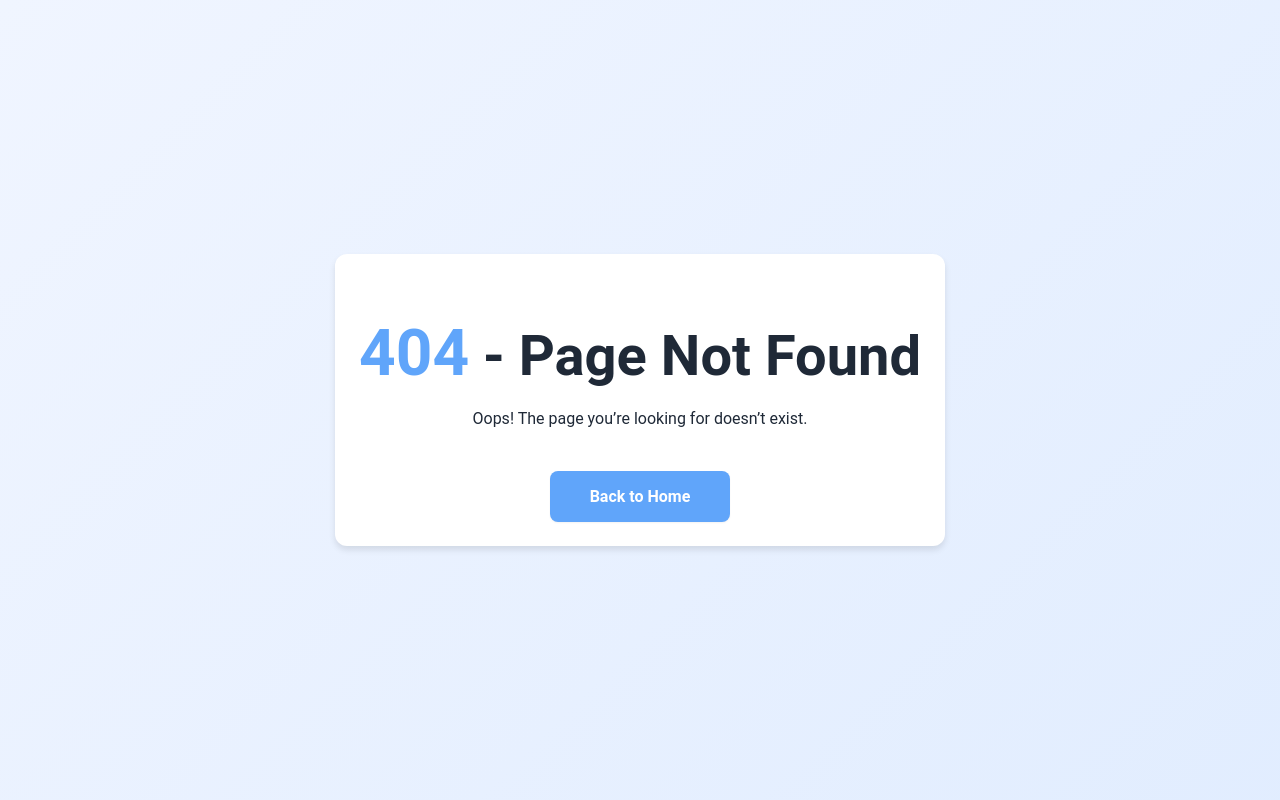
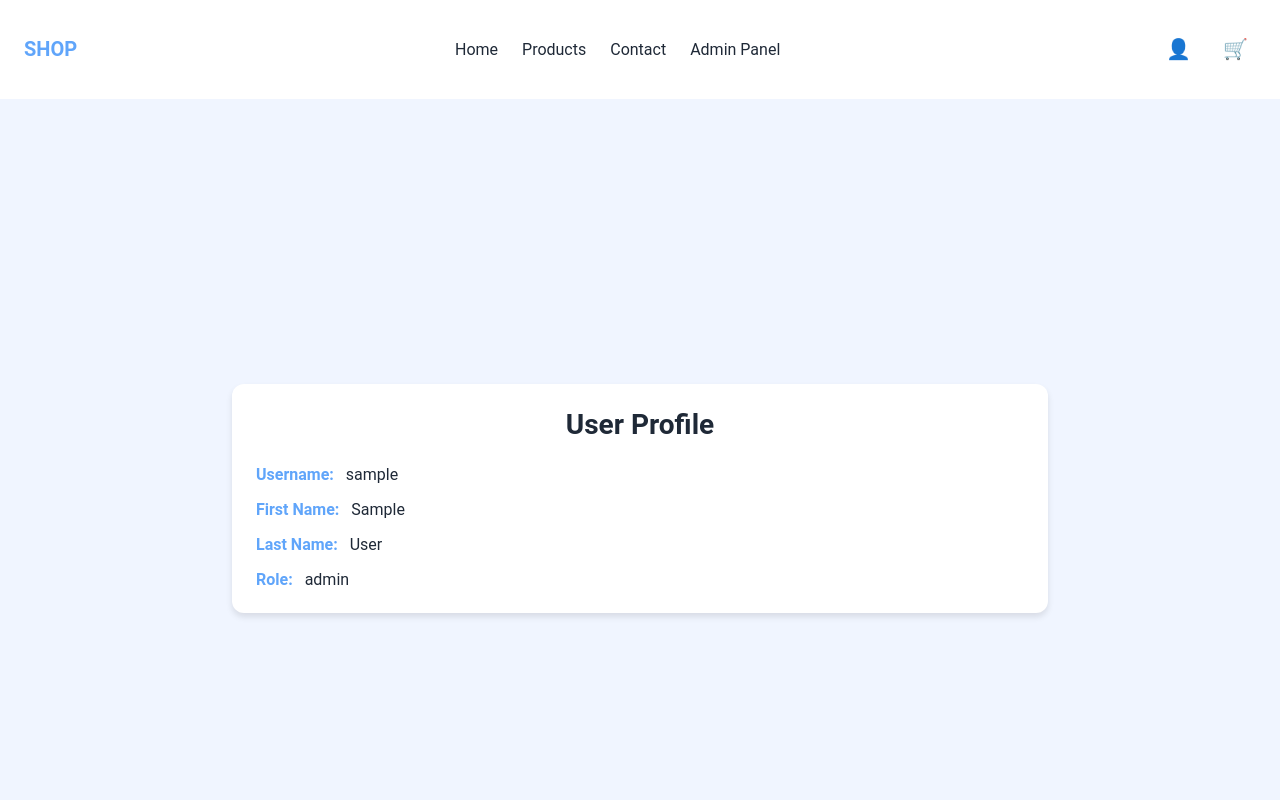
Before and after one commit to amiraghelan/web-dev-final-front, a React (Vite) app: page /profile in a window 1280 px wide. Before the commit this address had no page. Shown: the top 800 px of the page. Built offline with nearby package versions, Linux system fonts and the light colour scheme; sample sign-in values are in the browser's storage.

Commit message:
fix navbar and add admin panel

```diff
--- a/src/App.tsx
+++ b/src/App.tsx
@@ -8,6 +8,8 @@ import ProductsPage from "@pages/ProductsPage";
 import ProductDetailPage from "@pages/ProductDetailPage";
 import ProtectedAdminRoute from "@pages/ProtectectedAdminRoute";
 import AdminPanel from "@components/AdminPanel";
+import ProtectedRoute from "@pages/ProtectedRoute";
+import Profile from "@components/Profile";
 
 const router = createBrowserRouter([
    {
@@ -39,6 +41,14 @@ const router = createBrowserRouter([
                </ProtectedAdminRoute>
             ),
          },
+         {
+            path: "/profile",
+            element: (
+               <ProtectedRoute>
+                  <Profile />
+               </ProtectedRoute>
+            ),
+         },
       ],
    },
 ]);
--- /dev/null
+++ b/src/components/Profile.tsx
@@ -0,0 +1,27 @@
+import { useContext } from "react";
+import { AuthContext } from "@contexts/AuthContext";
+import "@styles/components/Profile.scss";
+
+const Profile = () => {
+  const authContext = useContext(AuthContext);
+
+  if (!authContext) throw new Error("AuthContext must be used within AuthProvider");
+
+  const { user } = authContext;
+
+  return (
+    <div className="profile">
+      <div className="profile-content">
+        <h1 className="profile-title">User Profile</h1>
+        <div className="profile-details">
+          <p><strong>Username:</strong> {user.username || "N/A"}</p>
+          <p><strong>First Name:</strong> {user.firstName || "N/A"}</p>
+          <p><strong>Last Name:</strong> {user.lastName || "N/A"}</p>
+          <p><strong>Role:</strong> {user.role || "N/A"}</p>
+        </div>
+      </div>
+    </div>
+  );
+};
+
+export default Profile;
--- a/src/components/layout/Navbar.tsx
+++ b/src/components/layout/Navbar.tsx
@@ -1,82 +1,166 @@
-import { useState } from "react";
-import "../../styles/components/Navbar.scss";
-import { Link } from "react-router-dom";
+import { useState, useEffect, useContext } from "react";
+import { useLocation, useNavigate } from "react-router-dom";
+import { AuthContext } from "@contexts/AuthContext";
+import "@styles/components/Navbar.scss";
 
 const Navbar = () => {
   const [isOpen, setIsOpen] = useState(false);
+  const [activeNav, setActiveNav] = useState("Home");
+  const [isProfileOpen, setIsProfileOpen] = useState(false);
+  const location = useLocation();
+  const navigate = useNavigate();
+  const authContext = useContext(AuthContext);
 
-  const toggleMenu = () => {
-    setIsOpen(!isOpen);
+  if (!authContext) throw new Error("AuthContext must be used within AuthProvider");
+
+  const { isAuthenticated, user, logout } = authContext;
+
+  useEffect(() => {
+    if (location.pathname.startsWith("/products")) {
+      setActiveNav("Products");
+    } else if (location.pathname === "/") {
+      setActiveNav("Home");
+    } else if (location.pathname === "/auth") {
+      setActiveNav("Auth");
+    } else if (location.pathname === "/contact") {
+      setActiveNav("Contact");
+    } else if (location.pathname === "/admin") {
+      setActiveNav("Admin Panel");
+    } else if (location.pathname === "/profile") {
+      setActiveNav("Profile");
+    } else {
+      setActiveNav("");
+    }
+  }, [location]);
+
+  const handleNavClick = (nav: string) => {
+    setActiveNav(nav);
+    if (nav === "Products") {
+      navigate("/products");
+    } else if (nav === "Home") {
+      navigate("/");
+    } else if (nav === "Auth") {
+      navigate("/auth");
+    } else if (nav === "Contact") {
+      navigate("/contact");
+    } else if (nav === "Admin Panel") {
+      navigate("/admin");
+    } else if (nav === "Profile") {
+      navigate("/profile");
+    }
+    setIsOpen(false);
+    setIsProfileOpen(false);
   };
+
+  const handleLogout = () => {
+    logout();
+    navigate("/auth");
+    setIsOpen(false);
+    setIsProfileOpen(false);
+  };
+
+  const navItems = [
+    "Home",
+    ...(!isAuthenticated ? ["Auth"] : []),
+    "Products",
+    "Contact",
+    ...(user?.role === "admin" ? ["Admin Panel"] : []),
+  ];
 
   return (
     <header className="navbar">
-      <div className="container">
-        <h1 className="logo">My Shop</h1>
+      <div className="navbar-container">
+        <h1 className="navbar-logo">SHOP</h1>
+        <button className="mobile-toggle" onClick={() => setIsOpen(!isOpen)}>
+          {isOpen ? "✕" : "☰"}
+        </button>
         <nav className="desktop-nav">
           <ul className="nav-list">
-            <li>
-              <Link to="/" className="nav-link">
-                Home
-              </Link>
-            </li>
-            <li>
-              <Link to="/auth" className="nav-link">
-                Login / Register
-              </Link>
-            </li>
-            <li>
-              <Link to="/contact" className="nav-link">
-                Contact
-              </Link>
-            </li>
-            <li>
-              <Link to="/products" className="nav-link">
-                Products
-              </Link>
-            </li>
+            {navItems.map((nav) => (
+              <li key={nav}>
+                <a
+                  href="#"
+                  className={`nav-link ${activeNav === nav ? "active" : ""}`}
+                  onClick={(e) => {
+                    e.preventDefault();
+                    handleNavClick(nav);
+                  }}
+                >
+                  {nav}
+                </a>
+              </li>
+            ))}
           </ul>
         </nav>
-        <button
-          className="mobile-toggle"
-          onClick={toggleMenu}
-          aria-label="Toggle menu"
-        >
-          <svg
-            className="hamburger-icon"
-            fill="none"
-            stroke="currentColor"
-            viewBox="0 0 24 24"
-            xmlns="http://www.w3.org/2000/svg"
-          >
-            <path
-              strokeLinecap="round"
-              strokeLinejoin="round"
-              strokeWidth={2}
-              d={isOpen ? "M6 18L18 6M6 6l12 12" : "M4 6h16M4 12h16M4 18h16"}
-            />
-          </svg>
-        </button>
+        {isAuthenticated && (
+          <div className="navbar-icons">
+            <div className="profile-menu">
+              <button
+                className="nav-icon profile-icon"
+                onClick={() => setIsProfileOpen(!isProfileOpen)}
+                title="Profile"
+              >
+                👤
+              </button>
+              {isProfileOpen && (
+                <div className="profile-dropdown">
+                  <button
+                    className="dropdown-item"
+                    onClick={() => handleNavClick("Profile")}
+                  >
+                    Profile
+                  </button>
+                  <button className="dropdown-item" onClick={handleLogout}>
+                    Logout
+                  </button>
+                </div>
+              )}
+            </div>
+            <button className="nav-icon cart-icon" onClick={() => navigate("/cart")} title="Cart">
+              🛒
+            </button>
+          </div>
+        )}
+        <nav className={`mobile-nav ${isOpen ? "open" : ""}`}>
+          <ul className="mobile-nav-list">
+            {navItems.map((nav) => (
+              <li key={nav}>
+                <a
+                  href="#"
+                  className={`nav-link ${activeNav === nav ? "active" : ""}`}
+                  onClick={(e) => {
+                    e.preventDefault();
+                    handleNavClick(nav);
+                  }}
+                >
+                  {nav}
+                </a>
+              </li>
+            ))}
+            {isAuthenticated && (
+              <>
+                <li>
+                  <a
+                    href="#"
+                    className={`nav-link ${activeNav === "Profile" ? "active" : ""}`}
+                    onClick={(e) => {
+                      e.preventDefault();
+                      handleNavClick("Profile");
+                    }}
+                  >
+                    Profile
+                  </a>
+                </li>
+                <li>
+                  <button className="nav-link logout-button" onClick={handleLogout}>
+                    Logout
+                  </button>
+                </li>
+              </>
+            )}
+          </ul>
+        </nav>
       </div>
-      <nav className={`mobile-nav ${isOpen ? "open" : ""}`}>
-        <ul className="mobile-nav-list">
-          <li>
-            <Link to="/" className="nav-link">
-              Home
-            </Link>
-          </li>
-          <li>
-            <Link to="/auth" className="nav-link">
-              Login / Register
-            </Link>
-          </li>
-          <li>
-            <Link to="/contact" className="nav-link">
-              Contact
-            </Link>
-          </li>
-        </ul>
-      </nav>
     </header>
   );
 };
--- /dev/null
+++ b/src/pages/ProtectedRoute.tsx
@@ -0,0 +1,28 @@
+import { useContext } from "react";
+import { Navigate } from "react-router-dom";
+import { AuthContext } from "@contexts/AuthContext";
+import type { ReactNode } from "react";
+
+interface ProtectedRouteProps {
+  children: ReactNode;
+}
+
+const ProtectedRoute = ({ children }: ProtectedRouteProps) => {
+  const authContext = useContext(AuthContext);
+
+  if (!authContext) throw new Error("AuthContext must be used within AuthProvider");
+
+  const { isAuthenticated, loading } = authContext;
+
+  if (loading) {
+    return <div className="loading">Loading...</div>;
+  }
+
+  if (!isAuthenticated) {
+    return <Navigate to="/auth" replace />;
+  }
+
+  return <>{children}</>;
+};
+
+export default ProtectedRoute;
--- a/src/styles/components/Navbar.scss
+++ b/src/styles/components/Navbar.scss
@@ -1,33 +1,44 @@
-@mixin flex-center {
-  display: flex;
-  justify-content: space-between;
-  align-items: center;
-}
-
 .navbar {
   background-color: vars.$white;
-  color: vars.$text-color;
-  padding: vars.$spacing-sm;
   box-shadow: vars.$shadow-sm;
+  padding: vars.$spacing-md 0;
 
-  .container {
-    @include flex-center;
+  .navbar-container {
     max-width: vars.$breakpoint-xl;
     margin: 0 auto;
+    padding: 0 vars.$spacing-md;
+    display: flex;
+    align-items: center;
+    /* Use grid to control layout */
+    display: grid;
+    grid-template-columns: auto 1fr auto;
+    gap: vars.$spacing-md;
   }
 
-  .logo {
+  .navbar-logo {
     font-size: vars.$font-size-large;
     font-weight: vars.$font-weight-bold;
     color: vars.$primary-color;
+    /* Remove order, handled by grid */
+  }
+
+  .mobile-toggle {
+    display: none;
+    background: none;
+    border: none;
+    font-size: vars.$font-size-large;
+    cursor: pointer;
+    color: vars.$text-color;
   }
 
   .desktop-nav {
-    display: none;
+    display: flex;
+    align-items: center;
+    justify-content: center; /* Center nav within its grid column */
 
     .nav-list {
       display: flex;
-      gap: vars.$spacing-sm;
+      gap: vars.$spacing-md;
       list-style: none;
       margin: 0;
       padding: 0;
@@ -41,38 +52,80 @@
         &:hover {
           color: vars.$accent-color;
         }
+
+        &.active {
+          color: vars.$primary-color;
+          font-weight: vars.$font-weight-bold;
+        }
       }
     }
   }
 
-  .mobile-toggle {
+  .navbar-icons {
+    display: flex;
+    gap: vars.$spacing-sm;
+  }
+
+  .profile-menu {
+    position: relative;
+  }
+
+  .nav-icon {
     background: none;
     border: none;
+    font-size: vars.$font-size-large;
     cursor: pointer;
     color: vars.$text-color;
+    padding: vars.$spacing-xs;
 
-    .hamburger-icon {
-      width: 24px;
-      height: 24px;
+    &:hover {
+      color: vars.$accent-color;
+    }
+  }
+
+  .profile-dropdown {
+    position: absolute;
+    top: 100%;
+    right: 0;
+    background-color: vars.$white;
+    border: 1px solid vars.$neutral-color;
+    border-radius: 4px;
+    box-shadow: vars.$shadow-sm;
+    z-index: 1000;
+    min-width: 120px;
+
+    .dropdown-item {
+      display: block;
+      width: 100%;
+      padding: vars.$spacing-xs vars.$spacing-sm;
+      background: none;
+      border: none;
+      font-size: vars.$font-size-base;
+      color: vars.$text-color;
+      text-align: left;
+      cursor: pointer;
+
+      &:hover {
+        background-color: vars.$background-color;
+        color: vars.$accent-color;
+      }
     }
   }
 
   .mobile-nav {
-    max-height: 0;
-    overflow: hidden;
-    transition: max-height vars.$transition-speed vars.$transition-easing;
-
+    display: none;
     &.open {
-      max-height: 200px;
+      display: block;
+      grid-column: 1 / -1; /* Span full width */
     }
 
     .mobile-nav-list {
       list-style: none;
-      margin: vars.$spacing-sm 0 0 0;
       padding: 0;
+      margin: vars.$spacing-md 0;
       display: flex;
       flex-direction: column;
-      gap: vars.$spacing-xs;
+      gap: vars.$spacing-sm;
 
       .nav-link {
         color: vars.$text-color;
@@ -85,23 +138,55 @@
         &:hover {
           color: vars.$accent-color;
         }
+
+        &.active {
+          color: vars.$primary-color;
+          font-weight: vars.$font-weight-bold;
+        }
+
+        &.logout-button {
+          background: none;
+          border: none;
+          cursor: pointer;
+          padding: vars.$spacing-xs;
+          font-size: vars.$font-size-base;
+          color: vars.$text-color;
+
+          &:hover {
+            color: vars.$accent-color;
+          }
+        }
       }
     }
   }
-}
 
-@media (min-width: vars.$breakpoint-md) {
-  .navbar {
-    .desktop-nav {
+  @media (max-width: vars.$breakpoint-md) {
+    .mobile-toggle {
       display: block;
     }
 
-    .mobile-toggle {
+    .desktop-nav {
       display: none;
     }
 
     .mobile-nav {
       display: none;
+      width: 100%;
+      &.open {
+        display: block;
+      }
+    }
+
+    .navbar-container {
+      grid-template-columns: auto auto auto;
+    }
+
+    .navbar-logo {
+      order: -1;
+    }
+
+    .navbar-icons {
+      order: 0;
     }
   }
 }
--- /dev/null
+++ b/src/styles/components/Profile.scss
@@ -0,0 +1,57 @@
+.profile {
+  display: flex;
+  justify-content: center;
+  align-items: center;
+  min-height: 100vh;
+  background-color: vars.$background-color;
+
+  .profile-content {
+    max-width: vars.$breakpoint-md;
+    width: 100%;
+    background-color: vars.$white;
+    border-radius: 12px;
+    box-shadow: vars.$shadow-md;
+    padding: vars.$spacing-md;
+  }
+
+  .profile-title {
+    font-size: 1.75rem;
+    font-weight: vars.$font-weight-bold;
+    color: vars.$text-color;
+    margin: 0 0 vars.$spacing-md;
+    text-align: center;
+  }
+
+  .profile-details {
+    display: flex;
+    flex-direction: column;
+    gap: vars.$spacing-sm;
+
+    p {
+      font-size: vars.$font-size-base;
+      color: vars.$text-color;
+      margin: 0;
+
+      strong {
+        color: vars.$primary-color;
+        margin-right: vars.$spacing-xs;
+      }
+    }
+  }
+
+  @media (max-width: vars.$breakpoint-md) {
+    .profile-content {
+      padding: vars.$spacing-sm;
+    }
+
+    .profile-title {
+      font-size: 1.5rem;
+    }
+
+    .profile-details {
+      p {
+        font-size: vars.$font-size-small;
+      }
+    }
+  }
+}
```
